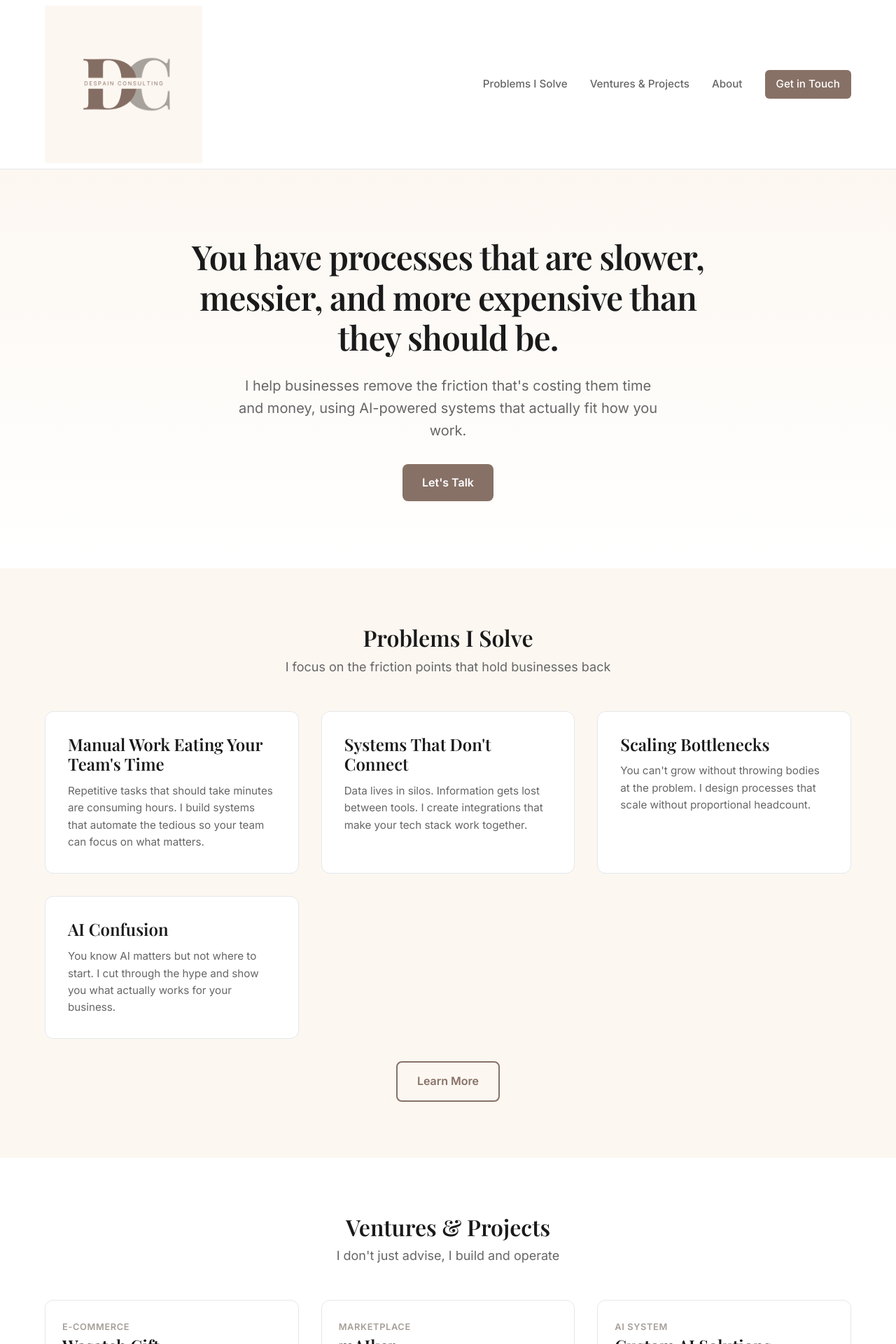
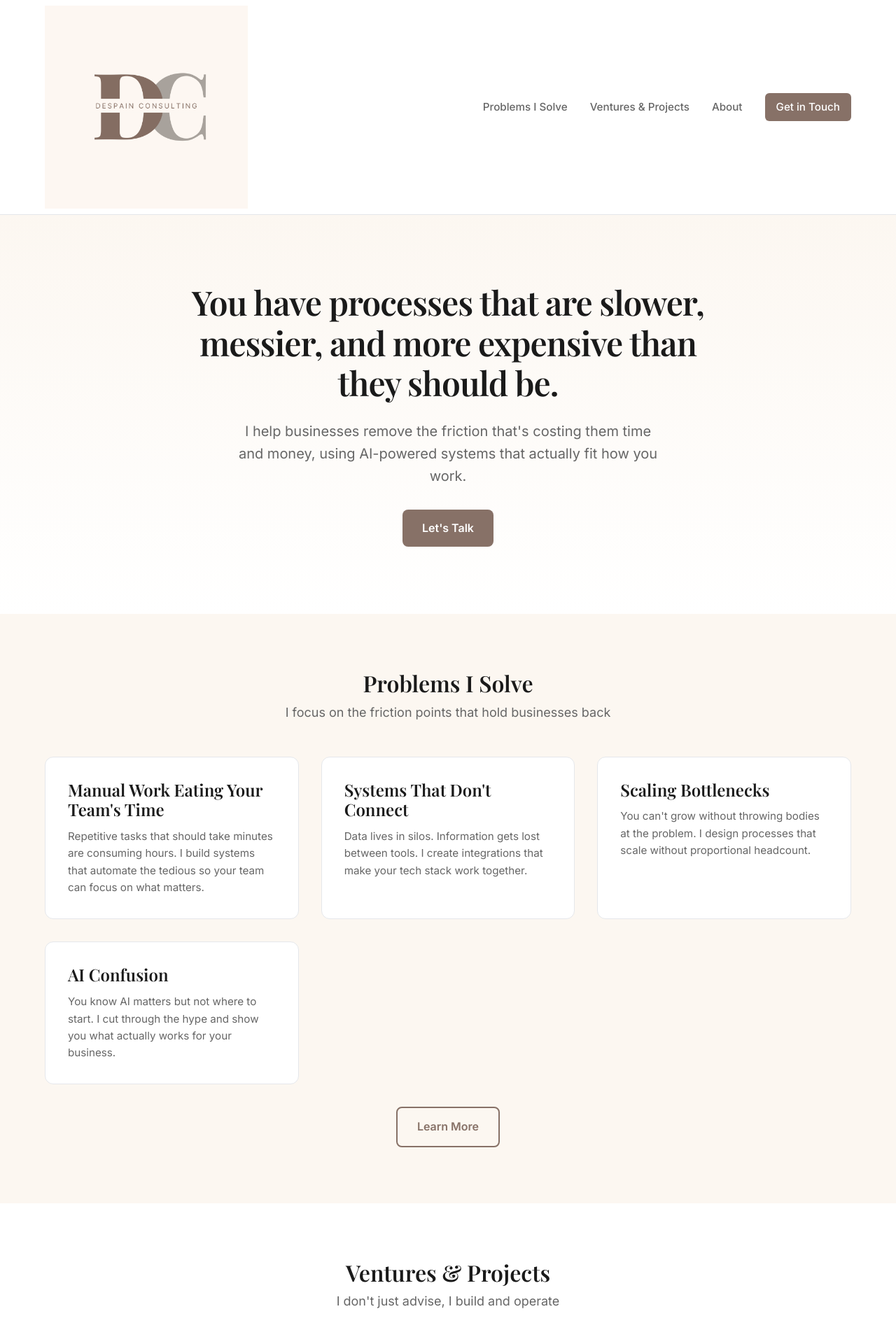
Before and after one commit to adespain70-ui/despain-consulting-site, a Jekyll site: the page built from index.md, in a window 1280 px wide. Shown: the top 1920 px of the page at 70% size. Built offline with Jekyll 4.4.1, drawn with Linux system fonts in a browser that asks for light colours.

Commit message:
Increase logo size 30%

```diff
--- a/assets/css/style.css
+++ b/assets/css/style.css
@@ -94,7 +94,7 @@ main {
 }
 
 .site-logo .logo-img {
-  height: 225px;
+  height: 290px;
   width: auto;
 }
 
```
